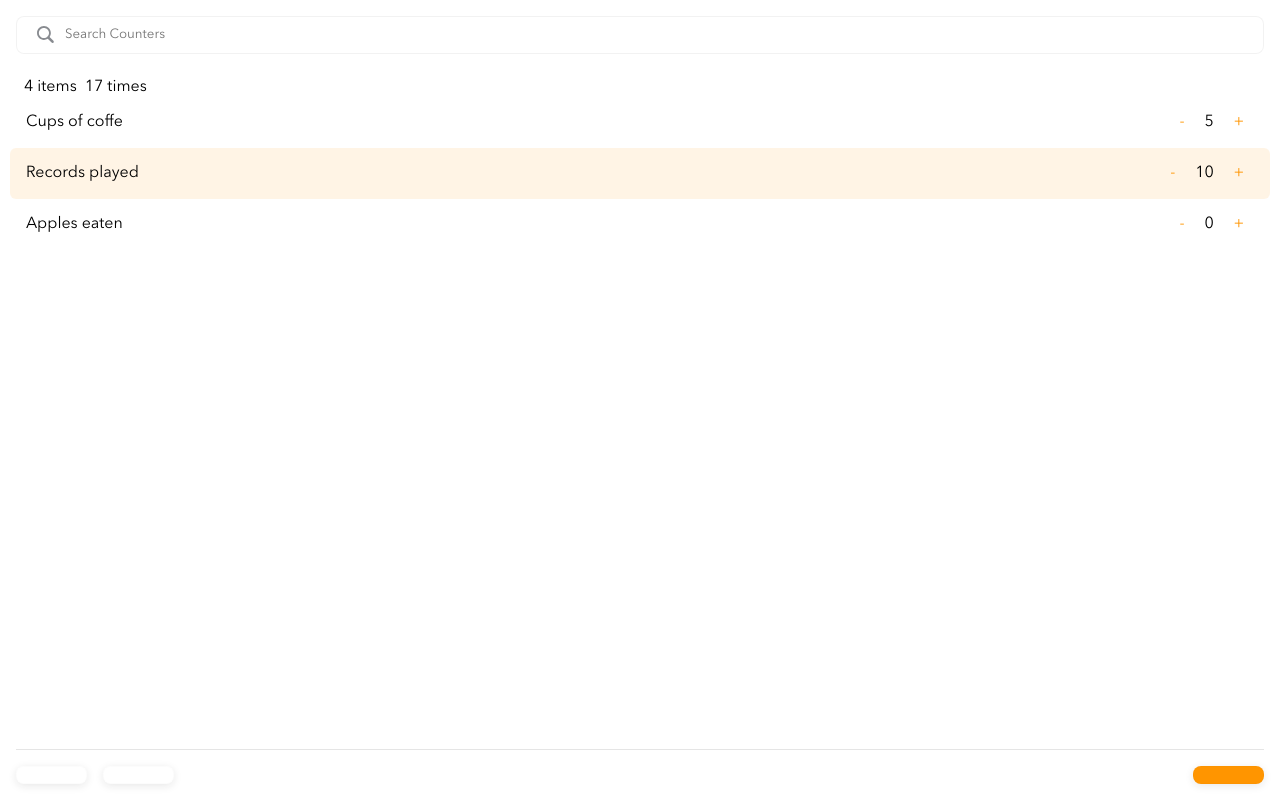
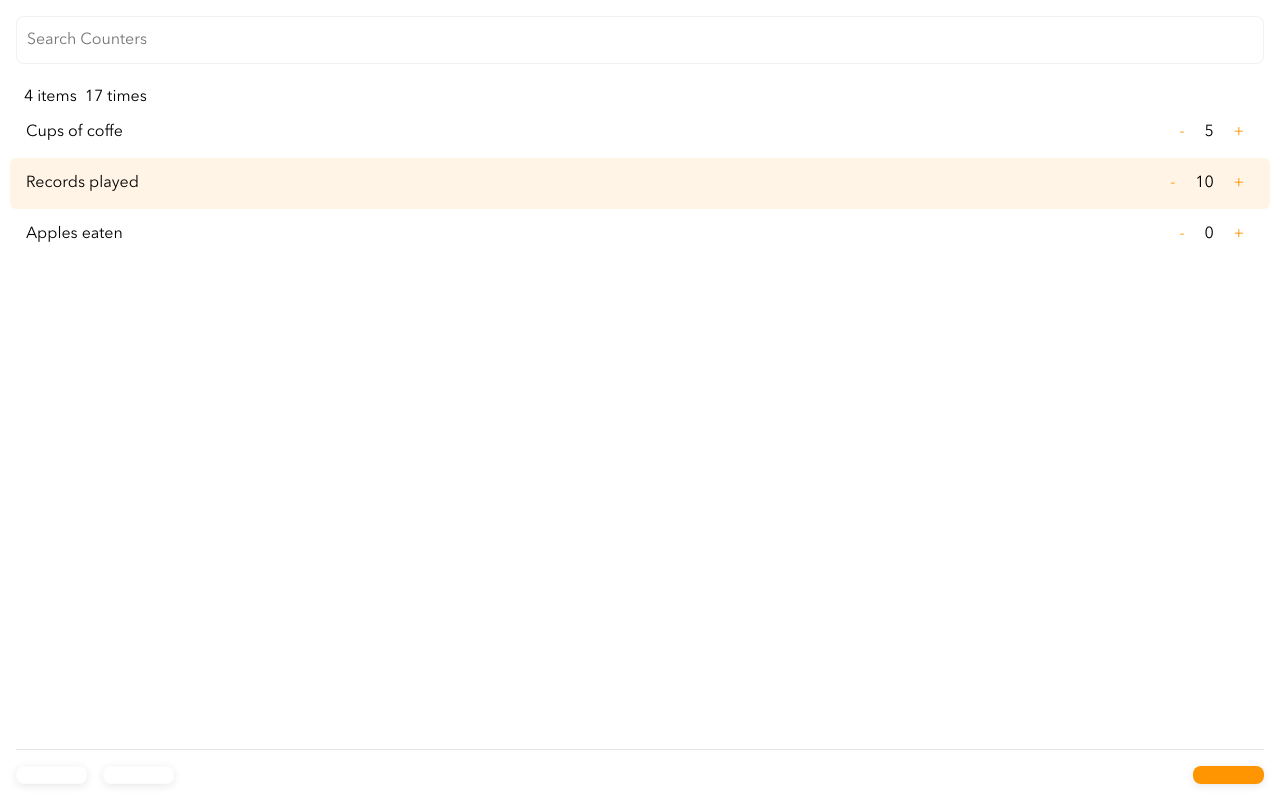
Before and after one commit to nitroceluloso/shop-test-2022, a React app: page / in a window 1280 px wide. Built offline with nearby package versions, Linux system fonts and the light colour scheme.

Commit message:
feature: added input component.

```diff
--- a/src/components/atoms/input/Input.style.tsx
+++ b/src/components/atoms/input/Input.style.tsx
@@ -1,11 +1,29 @@
-import styled from 'styled-components';
-import Glass from '../../../assets/svg/glass.svg';
+import styled, { StyledComponent } from 'styled-components';
+import Glass from '@Assets/svg/glass.svg';
+import { InputLook } from './Input';
+
+const defaultInput = styled.input`
+    display: block;
+    width: 100%;
+    padding: 0.85rem 0.62rem 0.85rem 0.62rem;
+    border: 1px solid rgba(0, 0, 0, 0.05);
+    border-radius: 0.5rem;
+    font-size: 1rem;
+`;
 
 export const InputStyle = styled.input`
     display: block;
     width: 100%;
-    padding: 0.62rem 0.62rem 0.62rem 3rem;
-    background: url(${Glass}) no-repeat scroll 1.25rem 0.56rem;
+    padding: 0.85rem 0.62rem 0.85rem 3rem;
+    background: url(${Glass}) no-repeat scroll 1.25rem 0.75rem;
     border: 1px solid rgba(0, 0, 0, 0.05);
     border-radius: 0.5rem;
+    font-size: 1rem;
 `;
+
+const stylesByLook = new Map<InputLook, StyledComponent<'input', any>>([
+    ['default', defaultInput],
+    ['search', InputStyle]
+]);
+
+export const getInputByLook = (look: InputLook) => stylesByLook.get(look) as StyledComponent<'input', any>;
--- a/src/components/atoms/input/Input.tsx
+++ b/src/components/atoms/input/Input.tsx
@@ -1,18 +1,34 @@
-import React from 'react';
-import { InputStyle } from "./Input.style";
+import React, {useState} from 'react';
+import { getInputByLook } from "./Input.style";
+
+export type InputLook = 'default' | 'search';
 
 type InputProps = {
     value: string;
     placeholder: string;
-    onChange?: () => string;
+    look?: InputLook;
+    onChange?: (val: string) => void;
+    onFocus?: () => void;
+    onBlur?: () => void;
 }
 
 export const Input = (props: InputProps) => {
+    const [value, setValue] = useState('');
+
+    const onChangeHanlder = (ev: React.ChangeEvent<HTMLInputElement>) => {
+        const incomeValue = ev.target.value;
+        setValue(incomeValue);
+        props.onChange(incomeValue);
+    }
+
+    const Input = getInputByLook(props.look || 'default');
+
     return(
-        <InputStyle
+        <Input
             type="text"
-            value={props.value}
+            value={value}
             placeholder={props.placeholder}
-            onChange={props.onChange}
+            onChange={onChangeHanlder}
+            onFocus={props.onFocus}
         />);
 }
```
